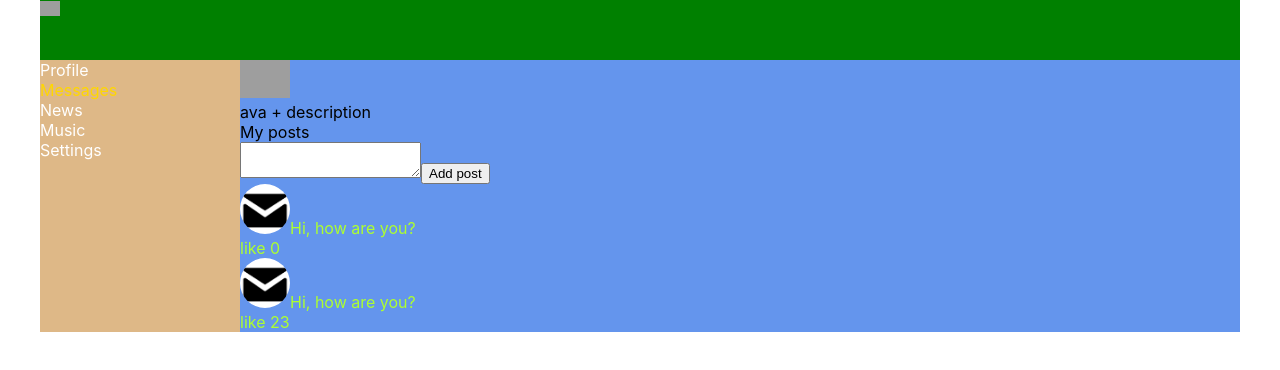
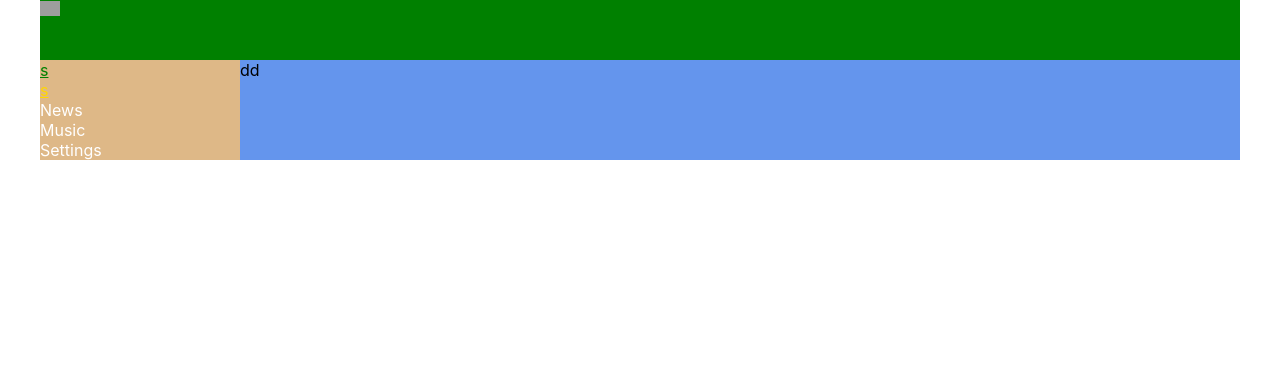
Before and after one commit to KirylSereda/SocialNetwork-IT-INCUBATOR-, a React (Create React App) app: page /dialog in a window 1280 px wide. Shown: the top 370 px of the page. Built offline with nearby package versions, Linux system fonts and the light colour scheme; grey boxes are pictures that could not be loaded.

Commit message:
18-20:Create Routers

```diff
--- a/package.json
+++ b/package.json
@@ -16,7 +16,7 @@
     "react": "17.0.2",
     "react-dom": "17.0.2",
     "react-redux": "7.2.6",
-    "react-router-dom": "5.3.0",
+    "react-router-dom": "^6.3.0",
     "react-scripts": "5.0.0",
     "react-test-renderer": "17.0.2",
     "redux": "4.1.2",
@@ -58,7 +58,7 @@
     "@types/react": "17.0.20",
     "@types/react-dom": "17.0.9",
     "@types/react-redux": "7.1.22",
-    "@types/react-router-dom": "5.3.3",
+    "@types/react-router-dom": "^5.3.3",
     "@types/react-test-renderer": "17.0.1",
     "@types/redux-form": "8.3.3",
     "@types/uuid": "8.3.4"
--- a/src/App.css
+++ b/src/App.css
@@ -10,3 +10,8 @@
       grid-template-columns: 2fr 10fr;
 
   }
+
+  .app-wrapper-content {
+      grid-area: c;
+      background-color: cornflowerblue;
+  }
--- a/src/App.tsx
+++ b/src/App.tsx
@@ -2,14 +2,27 @@ import "./App.css";
 import { Profile } from "./components/Profile/Profile";
 import { Navbar } from "./components/Navbar/Navbar";
 import { Header } from "./components/Header/Header";
+import { Dialogs } from "./components/Dialogs/Dialogs";
+import { BrowserRouter, Route, Routes } from "react-router-dom";
+
 
 function App() {
     return (
-        <div className="app-wrapper">
-            <Header />
-            <Navbar />
-            <Profile />
-        </div>
+
+        <BrowserRouter>
+            <div className='app-wrapper'>
+                <Header />
+                <Navbar />
+                <div className='app-wrapper-content'>
+                    <Routes >
+                        <Route path="dialog" element={<Dialogs />} />
+                        <Route path="profile" element={<Profile />} />
+                    </Routes>
+                </div>
+            </div>
+        </BrowserRouter>
+
+
     );
 }
 
--- /dev/null
+++ b/src/components/Dialogs/Dialogs.tsx
@@ -0,0 +1,11 @@
+import s from './Dialogs.module.css'
+
+
+export const Dialogs = () => {
+    return (
+        <div>
+            dd
+        </div>
+    )
+
+}
--- a/src/components/Navbar/Navbar.module.css
+++ b/src/components/Navbar/Navbar.module.css
@@ -3,10 +3,14 @@
     background-color: burlywood;
 }
 
-.item {
+.item a{
     color: white;
 }
 
-.item.active {
+.activeLink {
     color: gold;
 }
+
+.notactiveLink {
+    color:green
+}
--- a/src/components/Navbar/Navbar.tsx
+++ b/src/components/Navbar/Navbar.tsx
@@ -1,20 +1,15 @@
 import React from 'react';
+import { NavLink } from 'react-router-dom';
+
 import s from './Navbar.module.css';
 
-let c1 = "item";
-let c2 = "active";
-
-let classes = c1 + " " + c2;
-let classesNew = `${s.item} ${c2}`;
-
-
- export const Navbar = () => {
+export const Navbar = () => {
     return <nav className={s.nav}>
-        <div className={s.item}>
-            <a>Profile</a>
+        <div >
+            <NavLink to='/profile' className={({ isActive }) => (isActive ? s.activeLink : s.notactiveLink)}>s</NavLink>
         </div>
-        <div className={`${s.item} ${s.active}`}>
-            <a>Messages</a>
+        <div >
+            <NavLink to='/dialog' className={({ isActive }) => (isActive ? s.activeLink : s.notactiveLink)}>s</NavLink>
         </div>
         <div className={s.item}>
             <a>News</a>
@@ -25,5 +20,5 @@ let classesNew = `${s.item} ${c2}`;
         <div className={s.item}>
             <a>Settings</a>
         </div>
-    </nav>
+    </nav >
 }
--- a/src/components/Profile/Profile.module.css
+++ b/src/components/Profile/Profile.module.css
@@ -1,8 +1,3 @@
-.content {
-  grid-area: c;
-  background-color: cornflowerblue;
-}
-
-.content img {
+.img {
   width: 50px;
 }
--- a/src/components/Profile/Profile.tsx
+++ b/src/components/Profile/Profile.tsx
@@ -3,9 +3,9 @@ import MyPosts from './MyPosts/MyPosts';
 
 export const Profile = () => {
   return (
-    <div className={s.content}>
-      <div>
-        <img alt='profile-img' src='https://previews.123rf.com/images/koblizeek/koblizeek2001/koblizeek200100050/138262629-man-icon-profile-member-user-perconal-symbol-vector-on-white-isolated-background-.jpg' />
+    <div >
+      <div >
+        <img className={s.img} alt='profile-img' src='https://previews.123rf.com/images/koblizeek/koblizeek2001/koblizeek200100050/138262629-man-icon-profile-member-user-perconal-symbol-vector-on-white-isolated-background-.jpg' />
       </div>
       <div>
         ava + description
```
Also changed, not shown: src/components/Dialogs/Dialogs.module.css (added), 2 other files (tests, documents, lock files or other folders).
